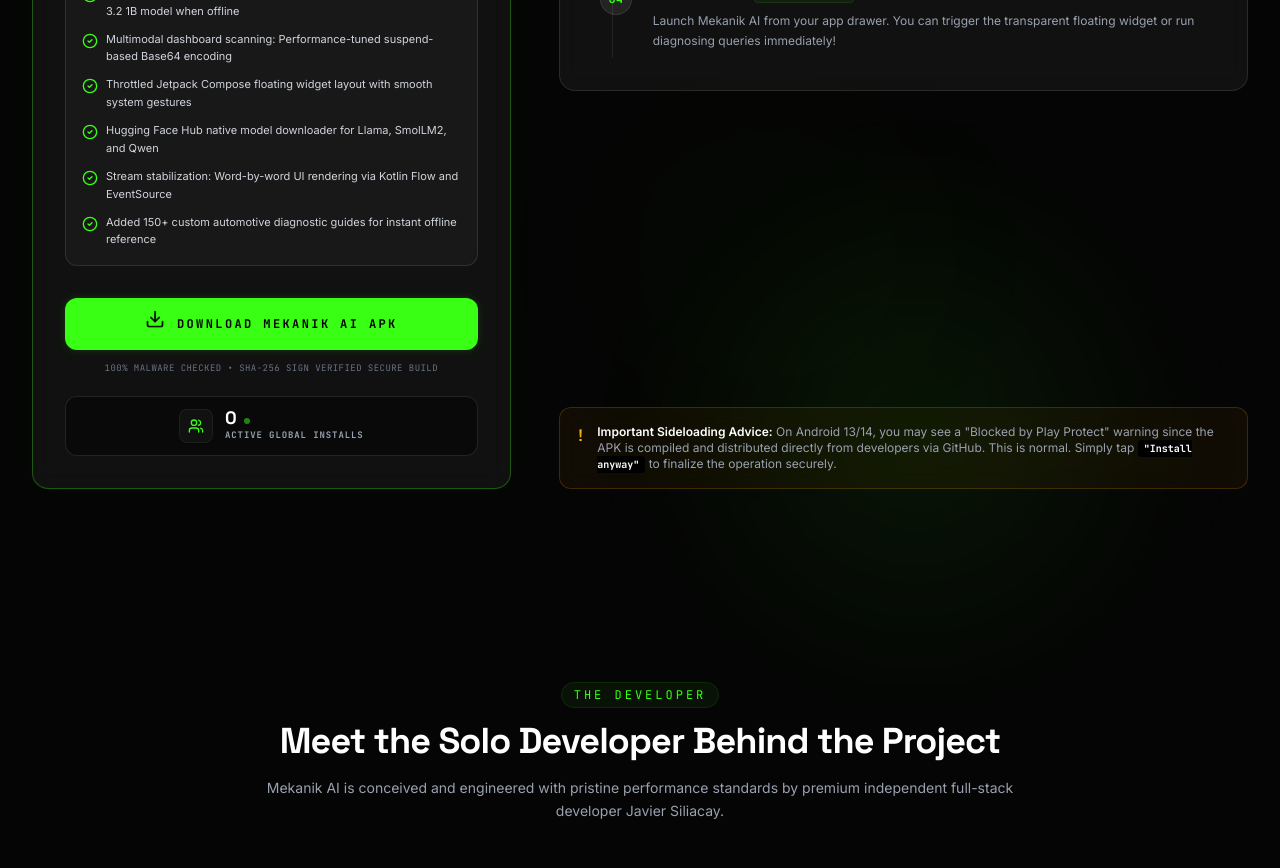
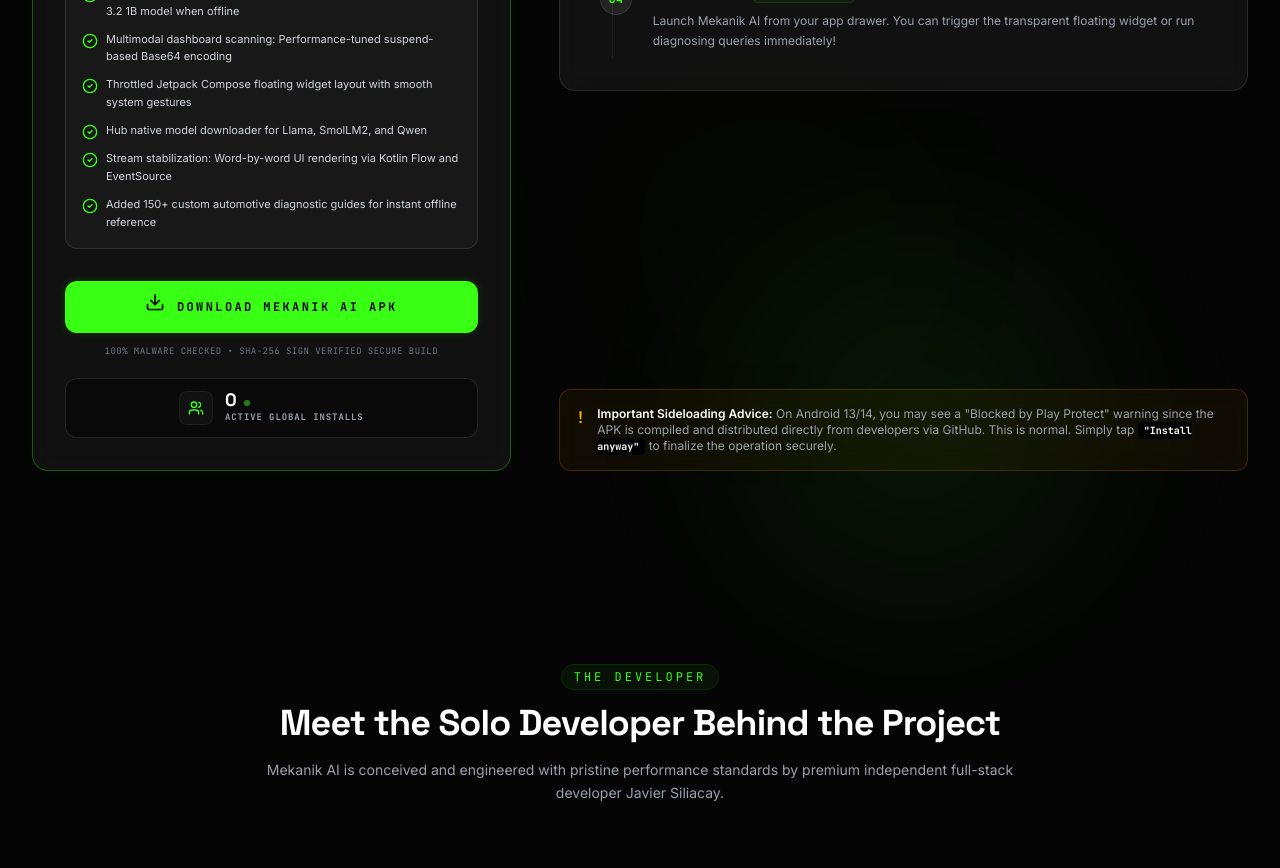
Before and after one commit to JavierSiliacay/Mekanik-AI-Portal, a React (Vite) app: page / in a window 1280 px wide. Shown: the part 5340-6208 px from the top of the page. Built offline with nearby package versions, Linux system fonts and the light colour scheme; no server answers.

Commit message:
I HOPE IT WORKS NOWWW BROO!!

```diff
--- a/src/data.ts
+++ b/src/data.ts
@@ -17,7 +17,7 @@
     "Hybrid AI Routing System: Automatically falls back to local Llama 3.2 1B model when offline",
     "Multimodal dashboard scanning: Performance-tuned suspend-based Base64 encoding",
     "Throttled Jetpack Compose floating widget layout with smooth system gestures",
-    "Hugging Face Hub native model downloader for Llama, SmolLM2, and Qwen",
+    "Hub native model downloader for Llama, SmolLM2, and Qwen",
     "Stream stabilization: Word-by-word UI rendering via Kotlin Flow and EventSource",
     "Added 150+ custom automotive diagnostic guides for instant offline reference"
   ]
```
Also changed, not shown: 1 other file (tests, documents, lock files or other folders).
